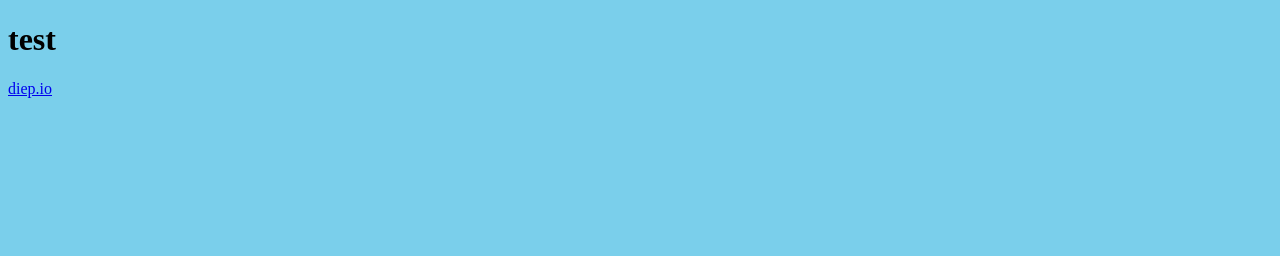
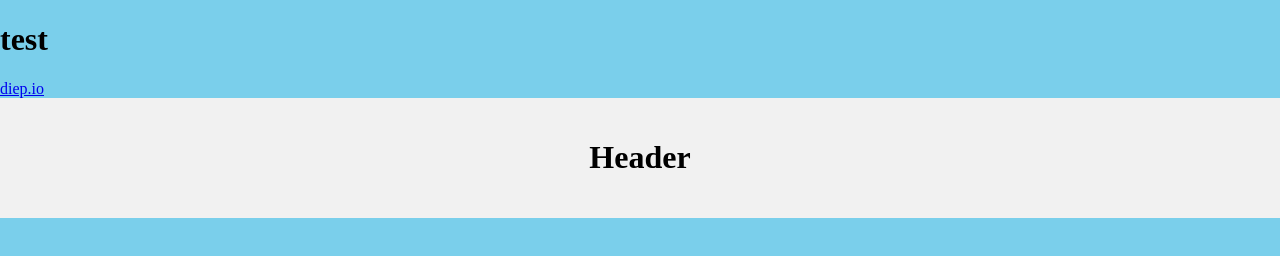
Before and after one commit to EEEOFFICIAL/goofyahgames, a plain HTML site: page index.html in a window 1280 px wide. Drawn offline with Linux system fonts and the light colour scheme.

Commit message:
more changes

```diff
--- a/index.html
+++ b/index.html
@@ -10,3 +10,28 @@
         <a href="https://diep.dragonterror.org/">diep.io</a>
     </body>
 </html>
+<html lang="en"></html>
+<head>
+<title>CSS Website Layout</title>
+<meta charset="utf-8">
+<meta name="viewport" content="width=device-width, initial-scale=1">
+<style>
+body {
+  margin: 0;
+}
+
+/* Style the header */
+.header {
+  background-color: #f1f1f1;
+  padding: 20px;
+  text-align: center;
+}
+</style>
+</head>
+<body>
+
+<div class="header">
+  <h1>Header</h1>
+</div>
+
+</body>
```
